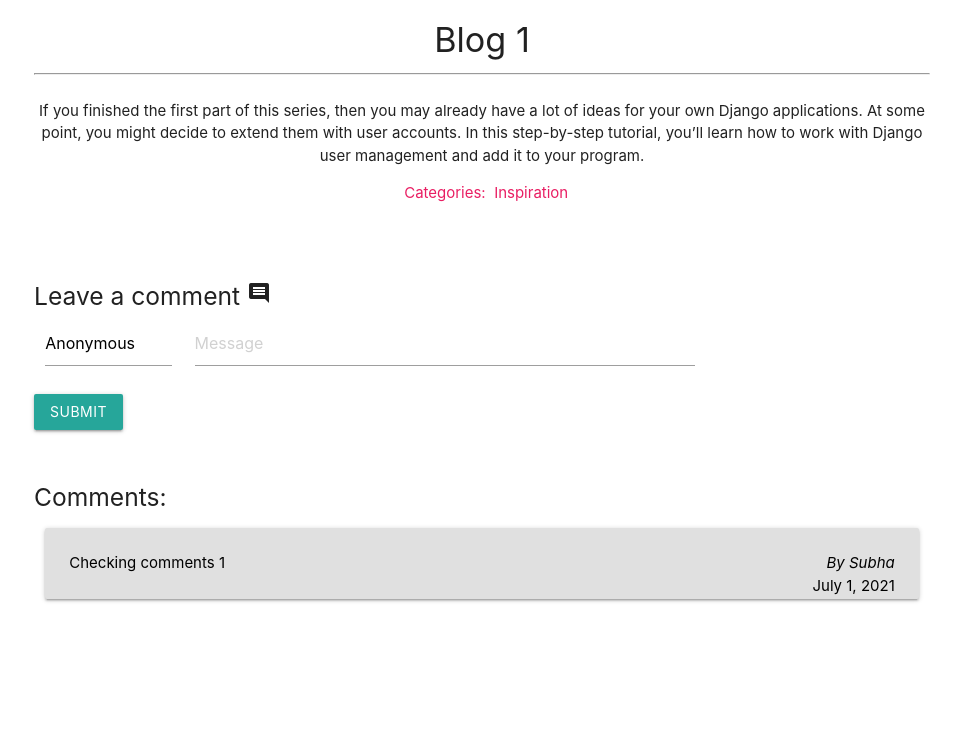
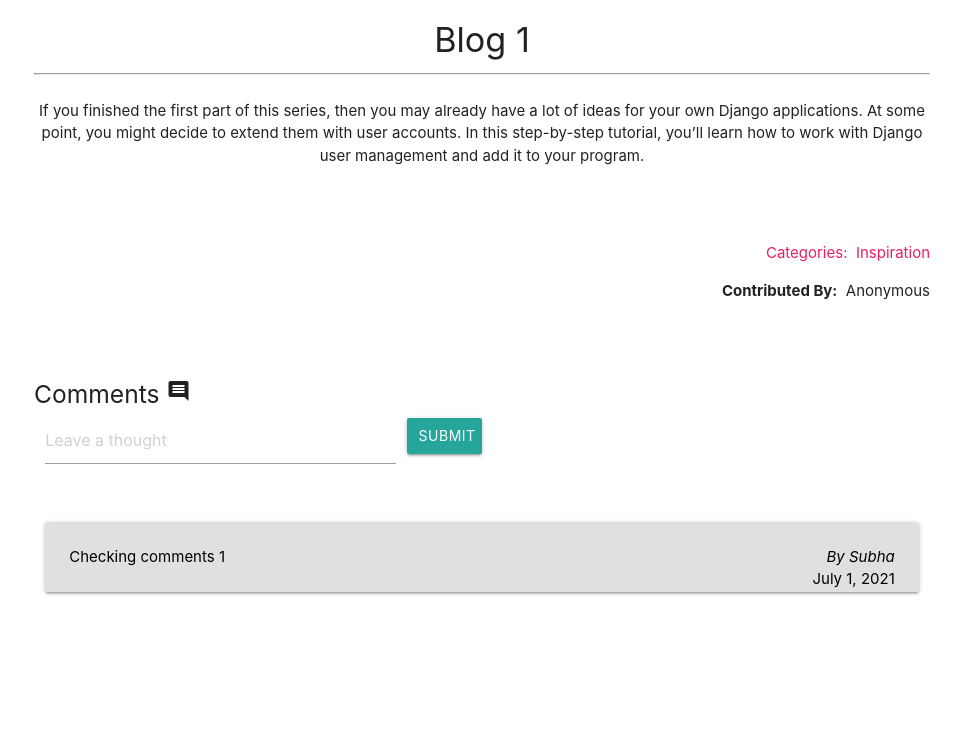
Before and after one commit to CyanGirl/Django-BlogApp, a Django app: page /3/ in a window 1280 px wide. Shown: the part 438-1189 px from the top of the page, without its empty margins (158-1118 px from the left). Run offline with Django 3.2, Linux system fonts and the light colour scheme; data comes from the database, SQL or seed files in the repository; both versions use the stored data as it was after the commit.

Commit message:
User specific actions added

```diff
--- a/app/forms.py
+++ b/app/forms.py
@@ -16,8 +16,7 @@ class CommentForm(forms.ModelForm):
 
     class Meta:
         model = Comments
-        fields = ('author', 'description')
+        fields = ('description',)
         widgets = {
-            'author': forms.TextInput(attrs={'placeholder': 'Name'}),
-            'description':forms.TextInput(attrs={'placeholder': 'Message'})
+            'description':forms.TextInput(attrs={'placeholder': 'Leave a thought'})
             }
--- a/app/templates/app/blog_detail.html
+++ b/app/templates/app/blog_detail.html
@@ -1,38 +1,46 @@
-{% extends "app/base.html" %} {% block custom-nav %}
-<li><a href="{% url 'edit_blog' post.pk %}">Edit</a></li>
+{% extends "app/base.html" %}
+<br />
+{% block custom-nav %} {% if request.user.username == post.author %}
+<li><a href="{% url 'edit_blog' post.pk %}">Update</a></li>
 <li><a href="{% url 'delete_blog' post.pk %}">Delete</a></li>
-{% endblock %}
+{% endif %} {% endblock %}
 
 <br />
 {% block content %}
 <div class="container">
   <div class="main-post">
-    <p class="posts right-align">Date: {{ post.post_on.date }}</p>
+    <p class="posts right-align">Date: {{ post.post_on.date | date:"d-m-Y"}}</p>
     <div class="center-align post-body">
       <img src="/media/{{post.image}}" style="width: 60vw; height: 40vh" />
-      <h4 class="center-align post-body">{{ post.title }}</h4>
+      <h4 class="center-align post-body">{{ post.title | title }}</h4>
       <hr />
       <p class="flow-text">{{ post.body | linebreaks }}</p>
     </div>
-    <p class="center-align pink-text">
+    <br />
+    <br />
+    <p class="right-align pink-text">
       &nbsp; Categories:&nbsp; {{ post.categories.name }}
+    </p>
+    <p class="right-align">
+      &nbsp; <b>Contributed By:</b>&nbsp; {{ post.author }}
     </p>
   </div>
   <br /><br />
   <div class="comment left-align">
-    <h5>Leave a comment <i class="material-icons prefix">insert_comment</i></h5>
-    <form action="/{{ post.pk }}/" method="post">
+    <h5>Comments <i class="material-icons prefix">insert_comment</i></h5>
+    <form action="/{{ post.pk }}/" method="post" class="right-align">
       {% csrf_token %}
       <div class="row">
-        <div class="materialize-textarea col s2">{{ form.author }}</div>
-        <div class="materialize-textarea col s7">{{ form.description }}</div>
+        <div class="materialize-textarea col s5">{{ form.description }}</div>
+        <button type="submit" class="btn btn-primary col s1">Submit</button>
       </div>
-      <button type="submit" class="btn btn-primary">Submit</button>
     </form>
   </div>
 
   <br />
-  <h5>Comments:</h5>
+
+  {% if comments.count > 0 %}
+
   <div>
     <div class="row">
       {% for comment in comments %}
@@ -50,6 +58,7 @@
       {% endfor %}
     </div>
   </div>
+  {% endif %}
 </div>
 <br /><br />
 {% endblock %}
--- a/app/templates/app/home.html
+++ b/app/templates/app/home.html
@@ -40,7 +40,11 @@
       <div class="card-stacked">
         <div class="card-content">
           <small> Date: {{ post.post_on.date }} </small>
-          <h6><a href="{% url 'blog_detail' post.pk%}">{{ post.title }}</a></h6>
+          <h6>
+            <a href="{% url 'blog_detail' post.pk%}"
+              >{{ post.title |slice:":10" }}</a
+            >
+          </h6>
           <a
             href="{% url 'export' post.pk %}"
             class="btn-floating halfway-fab waves-effect waves-light red"
--- a/app/views.py
+++ b/app/views.py
@@ -34,7 +34,11 @@ def blog_detail(request, pk):
     if request.method == "POST":
         form = CommentForm(request.POST,instance=post)
         if form.is_valid():
-            author=form.cleaned_data['author']
+            if request.user.is_authenticated:
+                author=request.user.username
+            else:
+                author="Anonymous"
+
             description=form.cleaned_data['description']
             comment=Comments(author=author,description=description,post=post)
             comment.save()
```
Also changed, not shown: README.md (added), db.sqlite3.
